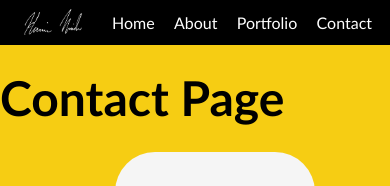
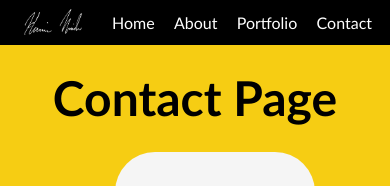
Before and after one commit to HarrisonNiswander/HarrisonNiswanderPortfolio, a React (Vite) app in the folder HarrisonNiswanderPortfolio/: page /contact in a window 390 px wide. Shown: the top 186 px of the page. Built offline with nearby package versions, Linux system fonts and the light colour scheme.

Commit message:
align text in contact page for smaller screen

```diff
--- a/HarrisonNiswanderPortfolio/src/pages/Contact/contact_styles/contact.css
+++ b/HarrisonNiswanderPortfolio/src/pages/Contact/contact_styles/contact.css
@@ -113,4 +113,7 @@ body {
     max-width: 100%;
     height: auto;
   }
+  .contact-font {
+    text-align: center;
+  }
 }/*# sourceMappingURL=contact.css.map */
--- a/HarrisonNiswanderPortfolio/src/pages/Contact/contact_styles/contact.scss
+++ b/HarrisonNiswanderPortfolio/src/pages/Contact/contact_styles/contact.scss
@@ -127,4 +127,8 @@ body {
     height: auto;
 
   }
+
+  .contact-font{
+    text-align: center;
+  }
 }
```
Also changed, not shown: 1 other file (tests, documents, lock files or other folders).
